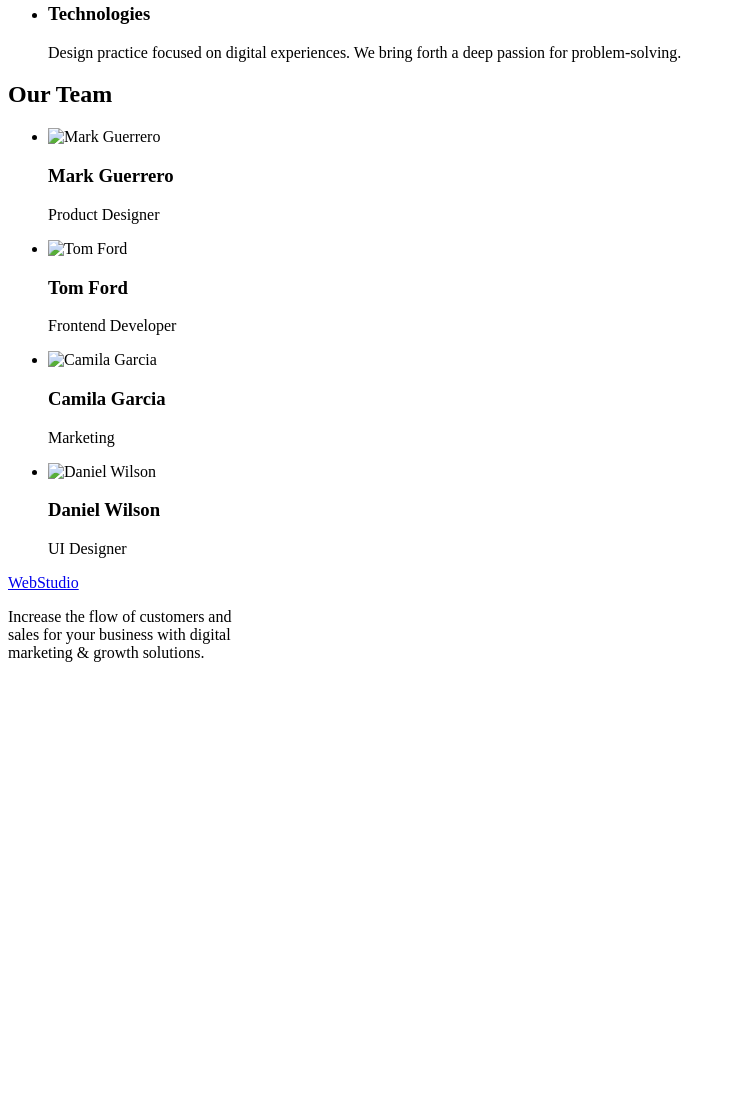
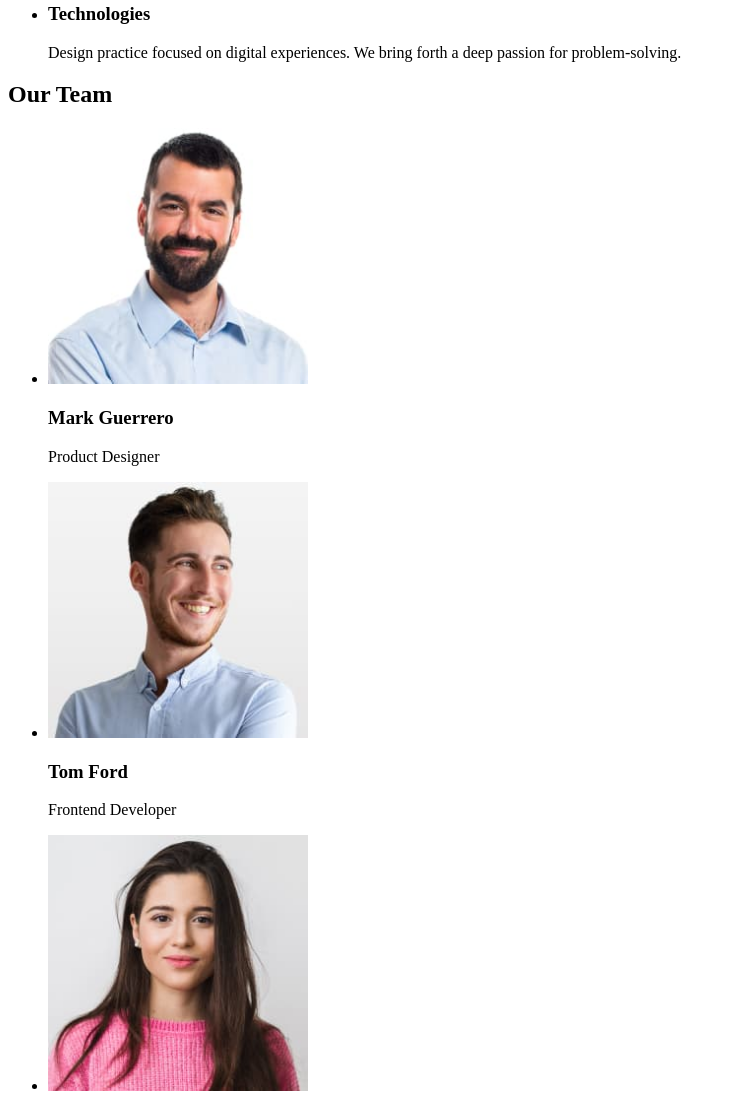
Before and after one commit to arabilona/goit-markup-hw-01, a plain HTML site: page index.html in a window 1280 px wide. Shown: the part 579-1673 px from the top of the page, without its empty margins (0-732 px from the left). Before the commit the page ends 1257 px from the top, so only its background shows below. Drawn offline with Linux system fonts and the light colour scheme; the site is published under a folder, as on GitHub Pages, so addresses that start at the root find nothing.

Commit message:
Add new link to photo

```diff
--- a/index.html
+++ b/index.html
@@ -81,28 +81,28 @@
 
     <ul>
         <li>
-            <img src="/images/img1.jpg"
+            <img src="./images/img1.jpg"
             alt="Mark Guerrero"
             width="260">
             <h3>Mark Guerrero</h3>
             <p>Product Designer</p>
         </li>
         <li>
-            <img src="/images/img2.jpg"
+            <img src="./images/img2.jpg"
             alt="Tom Ford"
             width="260">
             <h3>Tom Ford</h3>
             <p>Frontend Developer</p>
         </li>
         <li>
-            <img src="/images/img3.jpg"
+            <img src="./images/img3.jpg"
             alt="Camila Garcia"
             width="260">
             <h3>Camila Garcia</h3>
             <p>Marketing</p>
         </li>
         <li>
-            <img src="/images/img4.jpg"
+            <img src="./images/img4.jpg"
             alt="Daniel Wilson"
             width="260">
             <h3>Daniel Wilson</h3>
```
